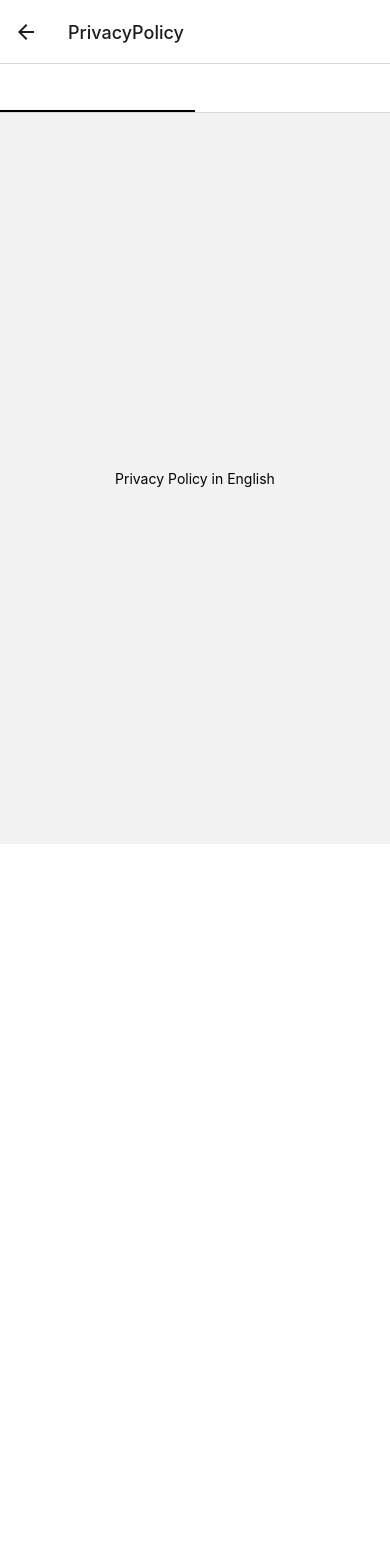
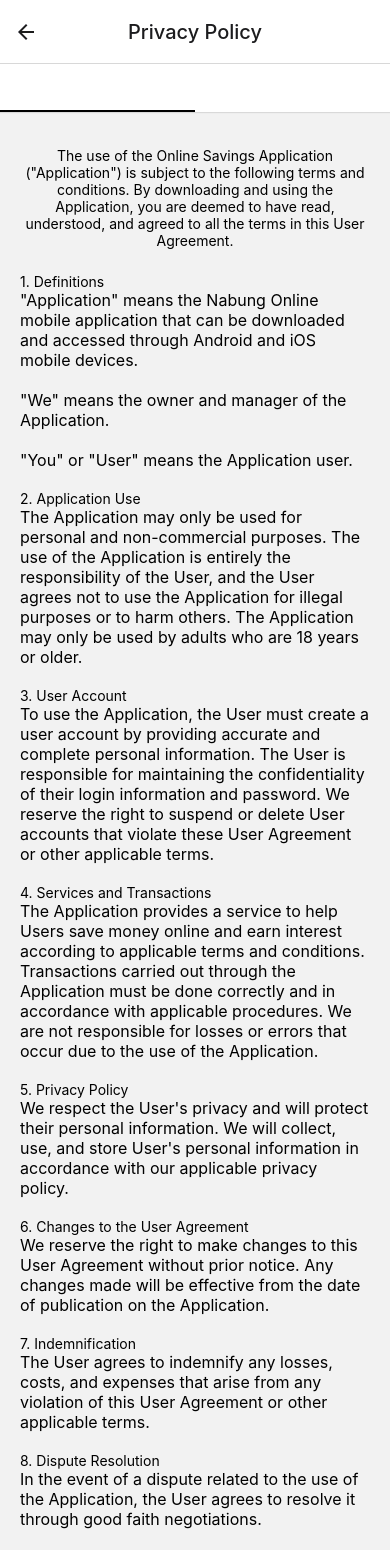
Before and after one commit to nalendramuhammad/smartweb, a React Native app: screen /PrivacyPolicy in a window 390 px wide. Shown: the top 1550 px of the page. Before the commit the page ends 844 px from the top, so only its background shows below. Built offline with nearby package versions, Linux system fonts and the light colour scheme.

Commit message:
update today

```diff
--- a/App.js
+++ b/App.js
@@ -31,10 +31,35 @@
           component={DetailScreen}
           options={{ title: "Detail" }}
         />
-        <Stack.Screen name="SignUp" component={SignUpScreen} options={{ headerShown: false }}/>
-        <Stack.Screen name="SignIn" component={SignInScreen} options={{ headerShown: false }}/>
-        <Stack.Screen name="PrivacyPolicy" component={PrivacyPolicyScreen} />
-        <Stack.Screen name="TermsOfUse" component={TermsOfUseScreen} />
+        <Stack.Screen
+          name="SignUp"
+          component={SignUpScreen}
+          options={{ headerShown: false }}
+        />
+        <Stack.Screen
+          name="SignIn"
+          component={SignInScreen}
+          options={{ headerShown: false }}
+        />
+        <Stack.Screen name="PrivacyPolicy" component={PrivacyPolicyScreen}
+        options={{
+          title: "Privacy Policy",
+          headerTitleAlign: "center",
+          headerTitleStyle: {
+            fontSize: 20,
+          },
+        }}/>
+        <Stack.Screen
+          name="TermsOfUse"
+          component={TermsOfUseScreen}
+          options={{
+            title: "Terms of Use",
+            headerTitleAlign: "center",
+            headerTitleStyle: {
+              fontSize: 20,
+            },
+          }}
+        />
       </Stack.Navigator>
       <StatusBar style="auto" />
     </NavigationContainer>
--- a/screens/PrivacyPolicyScreen.js
+++ b/screens/PrivacyPolicyScreen.js
@@ -1,5 +1,5 @@
 import React from "react";
-import { View, Text, StyleSheet } from "react-native";
+import { View, Text, StyleSheet, ScrollView } from "react-native";
 import { createMaterialTopTabNavigator } from "@react-navigation/material-top-tabs";
 
 const Tab = createMaterialTopTabNavigator();
@@ -31,9 +31,86 @@
 
 function PrivacyPolicyEnglishScreen() {
   return (
-    <View style={styles.contentContainer}>
-      <Text>Privacy Policy in English</Text>
-    </View>
+    <ScrollView contentContainerStyle={styles.scrollContainer}>
+      <View style={styles.contentContainer}>
+        <Text style={{ textAlign: "center" }}>
+          The use of the Online Savings Application ("Application") is subject
+          to the following terms and conditions. By downloading and using the
+          Application, you are deemed to have read, understood, and agreed to
+          all the terms in this User Agreement.
+        </Text>
+        <Text style={styles.text}>
+          <Text style={styles.listItem}>1. Definitions {"\n"}</Text>
+          <Text style={styles.listText}>
+            "Application" means the Nabung Online mobile application that can be
+            downloaded and accessed through Android and iOS mobile devices.
+            {"\n\n"}
+          </Text>
+          <Text style={styles.listText}>
+            "We" means the owner and manager of the Application.{"\n\n"}
+          </Text>
+          <Text style={styles.listText}>
+            "You" or "User" means the Application user.{"\n\n"}
+          </Text>
+          <Text style={styles.listItem}>2. Application Use {"\n"}</Text>
+          <Text style={styles.listText}>
+            The Application may only be used for personal and non-commercial
+            purposes. The use of the Application is entirely the responsibility
+            of the User, and the User agrees not to use the Application for
+            illegal purposes or to harm others. The Application may only be used
+            by adults who are 18 years or older.{"\n\n"}
+          </Text>
+          <Text style={styles.listItem}>3. User Account {"\n"}</Text>
+          <Text style={styles.listText}>
+            To use the Application, the User must create a user account by
+            providing accurate and complete personal information. The User is
+            responsible for maintaining the confidentiality of their login
+            information and password. We reserve the right to suspend or delete
+            User accounts that violate these User Agreement or other applicable
+            terms.{"\n\n"}
+          </Text>
+          <Text style={styles.listItem}>
+            4. Services and Transactions {"\n"}
+          </Text>
+          <Text style={styles.listText}>
+            The Application provides a service to help Users save money online
+            and earn interest according to applicable terms and conditions.
+            Transactions carried out through the Application must be done
+            correctly and in accordance with applicable procedures. We are not
+            responsible for losses or errors that occur due to the use of the
+            Application.{"\n\n"}
+          </Text>
+          <Text style={styles.listItem}>5. Privacy Policy {"\n"}</Text>
+          <Text style={styles.listText}>
+            We respect the User's privacy and will protect their personal
+            information. We will collect, use, and store User's personal
+            information in accordance with our applicable privacy policy.
+            {"\n\n"}
+          </Text>
+          <Text style={styles.listItem}>
+            6. Changes to the User Agreement {"\n"}
+          </Text>
+          <Text style={styles.listText}>
+            We reserve the right to make changes to this User Agreement without
+            prior notice. Any changes made will be effective from the date of
+            publication on the Application.{"\n\n"}
+          </Text>
+          <Text style={styles.listItem}>7. Indemnification {"\n"}</Text>
+          <Text style={styles.listText}>
+            The User agrees to indemnify any losses, costs, and expenses that
+            arise from any violation of this User Agreement or other applicable
+            terms.{"\n\n"}
+          </Text>
+          <Text style={styles.listItem}>8. Dispute Resolution {"\n"}</Text>
+          <Text style={styles.listText}>
+            In the event of a dispute related to the use of the Application, the
+            User agrees to resolve it through good faith negotiations. {"\n\n"}
+            If negotiations fail to reach a settlement, the dispute will be
+            settled through the applicable court procedures. {"\n"}
+          </Text>
+        </Text>
+      </View>
+    </ScrollView>
   );
 }
 
@@ -46,13 +123,37 @@
 }
 
 const styles = StyleSheet.create({
+  scrollContainer: {
+    flexGrow: 1,
+  },
+  contentContainer: {
+    flex: 1,
+    marginTop: 53,
+    paddingHorizontal: 20,
+    justifyContent: "center",
+    alignItems: "center",
+  },
   container: {
     flex: 1,
   },
   contentContainer: {
     flex: 1,
+    marginTop: 35,
+    paddingHorizontal: 20,
+    justifyContent: "center",
     alignItems: "center",
-    justifyContent: "center",
+  },
+  text: {
+    marginTop: 24,
+  },
+  listItem: {
+    marginVertical: 10,
+    flexDirection: "row",
+    alignItems: "flex-start",
+  },
+  listText: {
+    flex: 1,
+    fontSize: 16,
   },
 });
 
--- a/screens/SignInScreen.js
+++ b/screens/SignInScreen.js
@@ -16,6 +16,11 @@
   const [name, setName] = useState("");
   const [password, setPassword] = useState("");
   const [showPassword, setShowPassword] = useState(false);
+  const [rememberMe, setRememberMe] = useState(false);
+
+  const handleForgotPassword = () => {
+    // Handle forgot password logic here
+  };
 
 
   const handleFacebookLogin = async () => {
@@ -85,6 +90,10 @@
     // TODO: handle form submission
   };
 
+  const handleRememberMe = () => {
+    setRememberMe(!rememberMe);
+  };
+
   if (!fontsLoaded) {
     return null;
   }
@@ -117,8 +126,23 @@
           />
         </TouchableOpacity>
       </View>
+      <View style={styles.rememberForgotContainer}>
+        <View style={styles.rememberMeContainer}>
+          <TouchableOpacity onPress={handleRememberMe}>
+            <FontAwesome
+              name={rememberMe ? "check-square-o" : "square-o"}
+              size={24}
+              color="#000"
+            />
+          </TouchableOpacity>
+          <Text style={styles.rememberMeText}>Remember me</Text>
+        </View>
+        <TouchableOpacity onPress={handleForgotPassword}>
+          <Text style={styles.forgotPasswordText}>Forgot password?</Text>
+        </TouchableOpacity>
+      </View>
       <TouchableOpacity style={styles.button} onPress={handleSubmit}>
-        <Text style={styles.buttonText}>Submit</Text>
+        <Text style={styles.buttonText}>Sign In</Text>
       </TouchableOpacity>
       <View style={styles.borderIconsContainer}>
         <Text style={styles.borderIconsText}>or sign in with</Text>
@@ -190,6 +214,24 @@
   passwordIcon: {
     padding: 8,
   },
+  rememberForgotContainer: {
+    width: 342,
+    flexDirection: "row",
+    justifyContent: "space-between",
+    alignItems: "center",
+  },
+  rememberMeContainer: {
+    flexDirection: "row",
+    alignItems: "center",
+  },
+  rememberMeText: {
+    marginLeft: 8,
+    fontSize: 13,
+  },
+  forgotPasswordText: {
+    fontSize: 13,
+    color: "black",
+  },
   button: {
     width: 342,
     height: 52,
@@ -197,6 +239,7 @@
     borderRadius: 8,
     alignItems: "center",
     justifyContent: "center",
+    marginTop: 15
   },
   buttonText: {
     color: "#fff",
--- a/screens/SignUpScreen.js
+++ b/screens/SignUpScreen.js
@@ -145,7 +145,7 @@
         </TouchableOpacity>
       </View>
       <TouchableOpacity style={styles.button} onPress={handleSubmit}>
-        <Text style={styles.buttonText}>Submit</Text>
+        <Text style={styles.buttonText}>Sign Up</Text>
       </TouchableOpacity>
       <View style={styles.borderIconsContainer}>
         <Text style={styles.borderIconsText}>or sign up with</Text>
```
